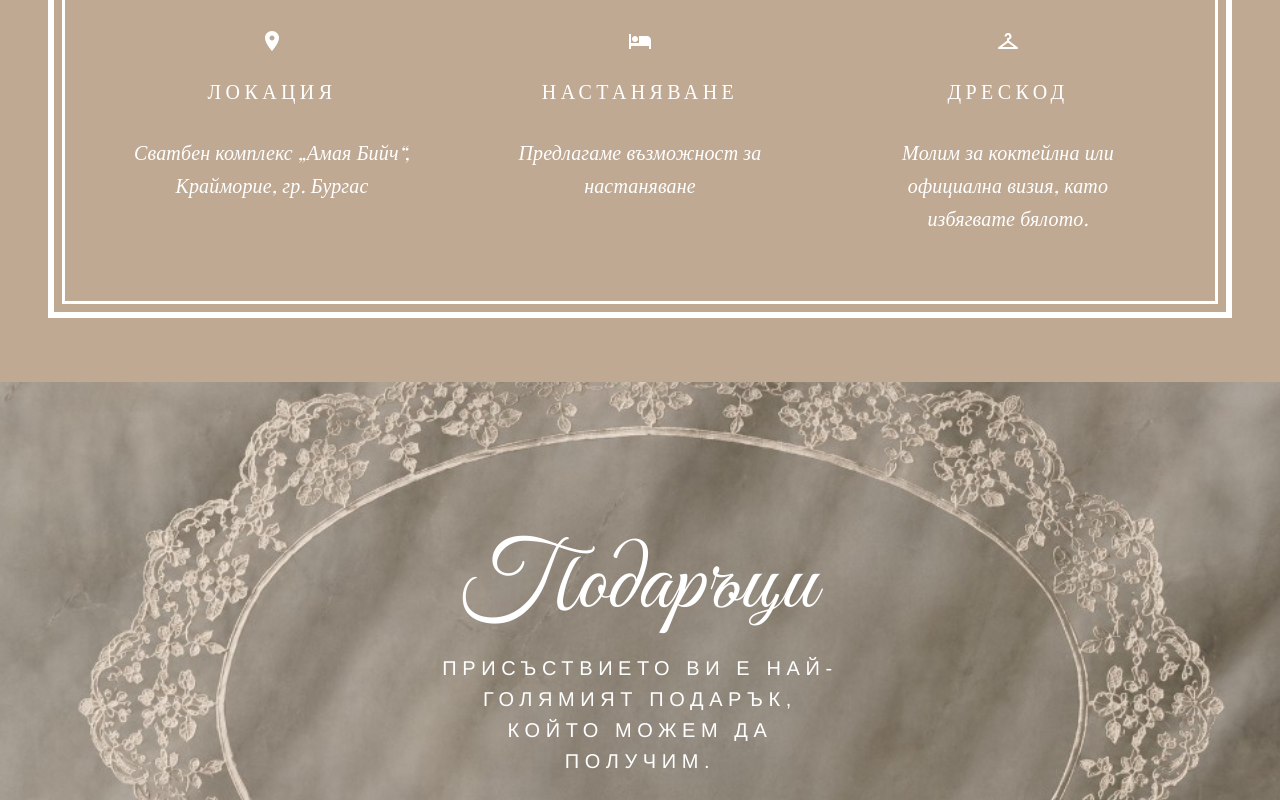
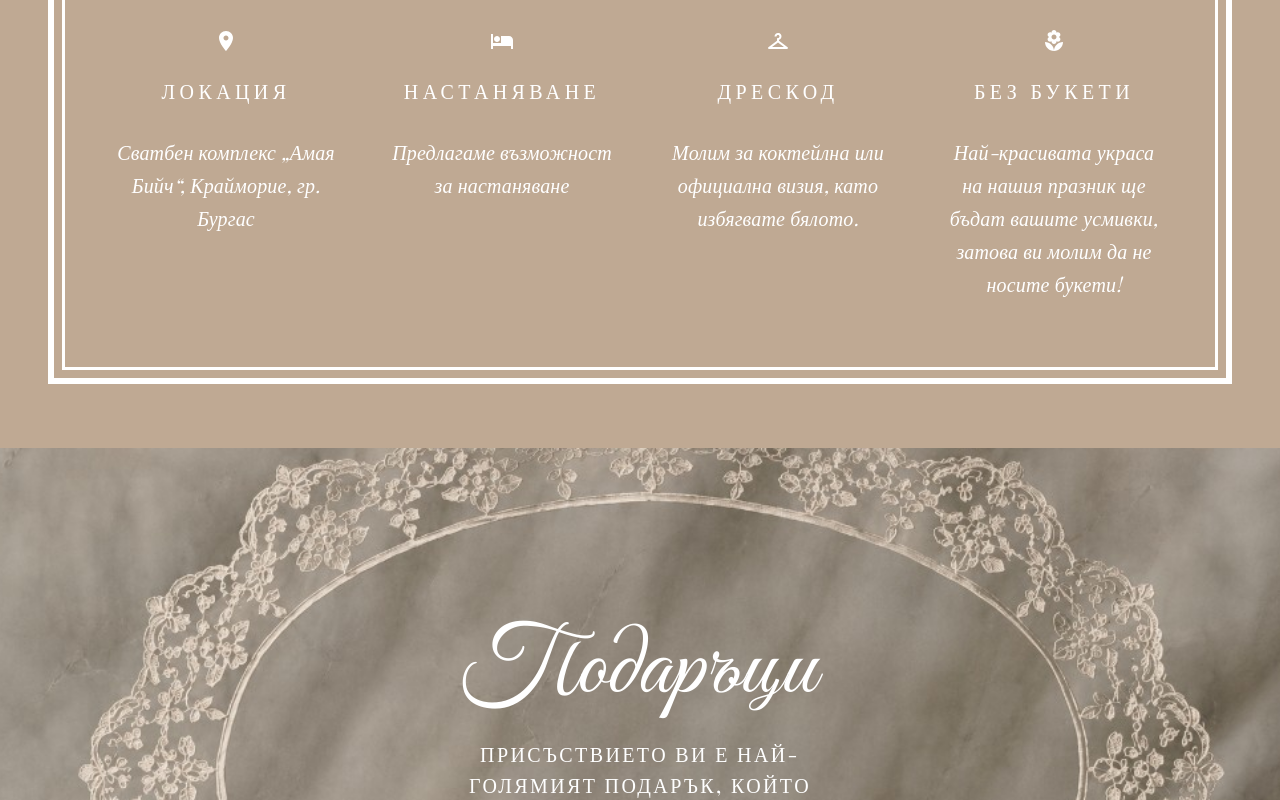
Before and after one commit to Johnny-98/Wedding-Invitation, a React (Vite) app: page / in a window 1280 px wide. Shown: the part 2560-3360 px from the top of the page. Built offline with nearby package versions, Linux system fonts and the light colour scheme; a web font is replaced by a local one.

Commit message:
add new section to other details

```diff
--- a/public/locales/bg.json
+++ b/public/locales/bg.json
@@ -62,6 +62,10 @@
     "dressCode": {
       "label": "Дрескод",
       "body": "Молим за коктейлна или официална визия, като избягвате бялото."
+    },
+    "noBouquets": {
+      "label": "Без букети",
+      "body": "Най-красивата украса на нашия празник ще бъдат вашите усмивки, затова ви молим да не носите букети!"
     }
   },
   "gifts": {
--- a/public/locales/en.json
+++ b/public/locales/en.json
@@ -62,6 +62,10 @@
     "dressCode": {
       "label": "Dress Code",
       "body": "Please wear cocktail or formal attire, and please avoid wearing white."
+    },
+    "noBouquets": {
+      "label": "No Bouquets",
+      "body": "The most beautiful decoration of our celebration will be your smiles, so please do not bring bouquets!"
     }
   },
   "gifts": {
--- a/src/components/Gifts.tsx
+++ b/src/components/Gifts.tsx
@@ -1,5 +1,5 @@
 import { Box } from '@mui/material';
-import { useTranslation } from 'react-i18next';
+import { Trans, useTranslation } from 'react-i18next';
 
 export function Gifts() {
   const { t } = useTranslation();
@@ -16,7 +16,7 @@ export function Gifts() {
         </Box>
 
         <Box className="gifts__body" component="p">
-          {t('gifts.body')}
+          <Trans i18nKey="gifts.body" components={{ strong: <strong /> }} />
         </Box>
       </Box>
     </Box>
--- a/src/components/OtherDetails.tsx
+++ b/src/components/OtherDetails.tsx
@@ -1,15 +1,22 @@
 import CheckroomIcon from '@mui/icons-material/Checkroom';
 import LocalHotelIcon from '@mui/icons-material/LocalHotel';
+import LocalFloristIcon from '@mui/icons-material/LocalFlorist';
 import LocationOnIcon from '@mui/icons-material/LocationOn';
 import { Box } from '@mui/material';
 import { useTranslation } from 'react-i18next';
 
-const DETAIL_KEYS = ['location', 'accommodation', 'dressCode'] as const;
+const DETAIL_KEYS = [
+  'location',
+  'accommodation',
+  'dressCode',
+  'noBouquets',
+] as const;
 
 const DETAIL_ICONS = {
   location: LocationOnIcon,
   accommodation: LocalHotelIcon,
   dressCode: CheckroomIcon,
+  noBouquets: LocalFloristIcon,
 } as const;
 
 export function OtherDetails() {
--- a/src/styles/wedding.scss
+++ b/src/styles/wedding.scss
@@ -720,6 +720,7 @@ $hero-text-shadow: 0 1px 12px rgba(0, 0, 0, 0.5), 0 1px 3px rgba(0, 0, 0, 0.35);
   margin: 0 auto;
   padding: clamp(2rem, 5vw, 3rem) clamp(1.25rem, 4vw, 2rem);
   text-align: center;
+  --gifts-copy-gap: clamp(0.95rem, 2.2vw, 1.25rem);
 }
 
 .gifts__heading {
@@ -727,19 +728,24 @@ $hero-text-shadow: 0 1px 12px rgba(0, 0, 0, 0.5), 0 1px 3px rgba(0, 0, 0, 0.35);
 }
 
 .gifts__tagline {
-  @include font-hero-sans;
+  @include font-playfair;
   font-size: 20px !important;
-  font-weight: 400 !important;
-  letter-spacing: 0.28em !important;
+  font-weight: 500 !important;
+  letter-spacing: 0.12em !important;
   text-transform: uppercase !important;
   line-height: 1.55 !important;
   color: #fff !important;
-  margin: 0 auto clamp(1.25rem, 3vw, 1.75rem) !important;
+  margin: 0 auto var(--gifts-copy-gap) !important;
   max-width: 26rem;
 }
 
 .gifts__body {
   @include playfair-body-text(0 auto, 24rem);
+}
+
+.gifts__body strong {
+  display: block;
+  margin-bottom: var(--gifts-copy-gap);
 }
 
 /* ── RSVP banner ── */
@@ -857,7 +863,7 @@ $hero-text-shadow: 0 1px 12px rgba(0, 0, 0, 0.5), 0 1px 3px rgba(0, 0, 0, 0.35);
 
 .other-details__grid {
   display: grid;
-  grid-template-columns: repeat(3, minmax(0, 1fr));
+  grid-template-columns: repeat(4, minmax(0, 1fr));
   gap: clamp(2rem, 5vw, 3.5rem);
   align-items: start;
 }
```
Also changed, not shown: 1 other file (tests, documents, lock files or other folders).
